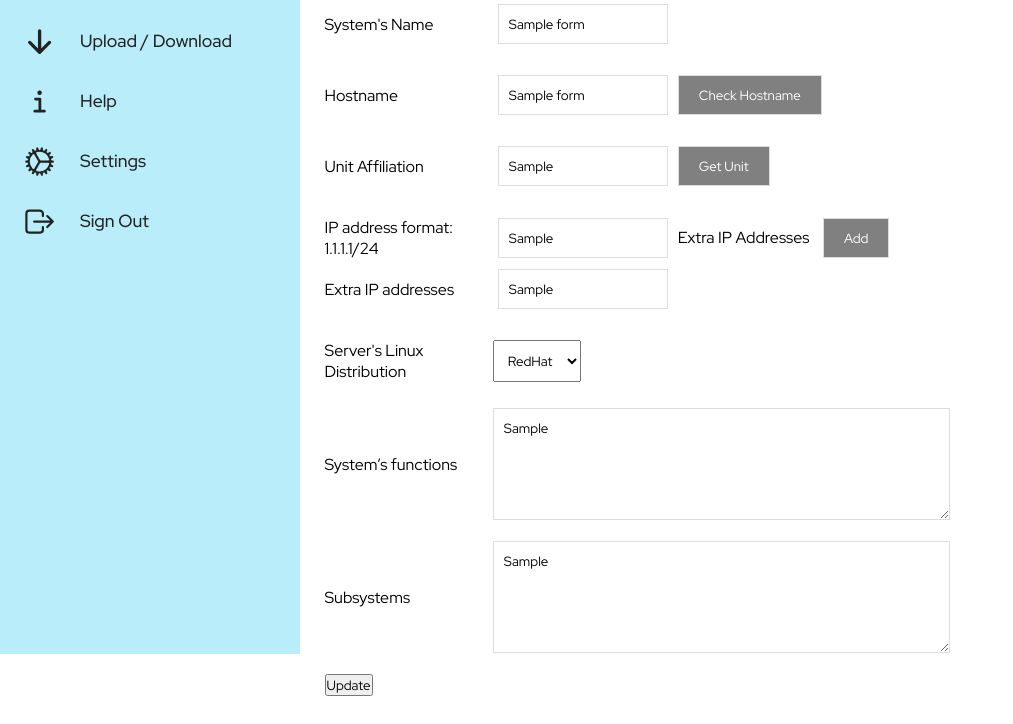
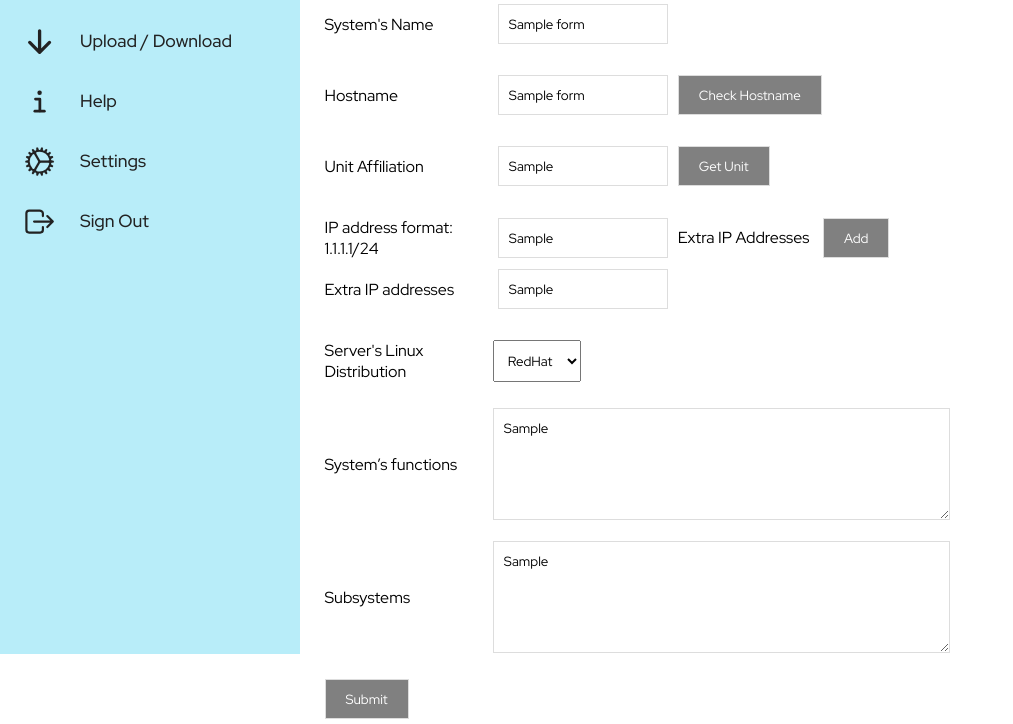
Before and after one commit to Lab-Brat/flask_masque, a Flask app: page /form_update/1 in a window 1280 px wide. Shown: the part 146-870 px from the top of the page, without its empty margins (0-1013 px from the left). Before the commit the page ends 842 px from the top, so only its background shows below. Run offline with Flask 2, Linux system fonts and the light colour scheme; a user stored in the database is signed in; tables that the repository leaves empty hold one stand-in row (values such as "Sample post").

Commit message:
fix form update route, fix form update submit button

```diff
--- a/routes_hosts.py
+++ b/routes_hosts.py
@@ -43,7 +43,7 @@ def form_new():
                                     extra_ip = ip) for ip in extra_ip]
         db.session.add_all(new_extra_ips)
         db.session.commit()
-        return redirect('/')
+        return redirect('/form')
 
     else:
         return render_template('form_new.html',
@@ -59,7 +59,7 @@ def form_delete(id):
     form_to_delete = CreateForm.query.get_or_404(id)
     db.session.delete(form_to_delete)
     db.session.commit()
-    return redirect('/')
+    return redirect('/form')
 
 # open update page after pressing "Update" link
 @routes_hosts.route('/form_update/<int:id>', methods = ['GET', 'POST'])
@@ -95,7 +95,7 @@ def form_update(id):
         db.session.add_all(new_extra_ips)
         db.session.commit()
 
-        return redirect('/')
+        return redirect('/form')
 
     else:
         return render_template('form_update.html', form = form,
--- a/templates/form_update.html
+++ b/templates/form_update.html
@@ -14,7 +14,7 @@
 <div class="content">
     <h1 style="text-align: left">Update Form</h1><hr/>
 
-    <form action="/update/{{form.id}}" name="theForm" method="POST">
+    <form action="/form_update/{{form.id}}" name="theForm" method="POST">
         <section class="form-inline">
             <label>System's Name</label>
             <input type="text" name="name" value="{{form.name}}" />
@@ -78,8 +78,8 @@
             <textarea name="subsystems" rows="5" cols="60" required>{{form.subsystems}}</textarea>
         </section><br/>
 
-        <section>
-            <button type="submit">Update</button>
+        <section class="form-inline">
+            <button type="submit">Submit</button>
         </section>
 
     </form>
```
